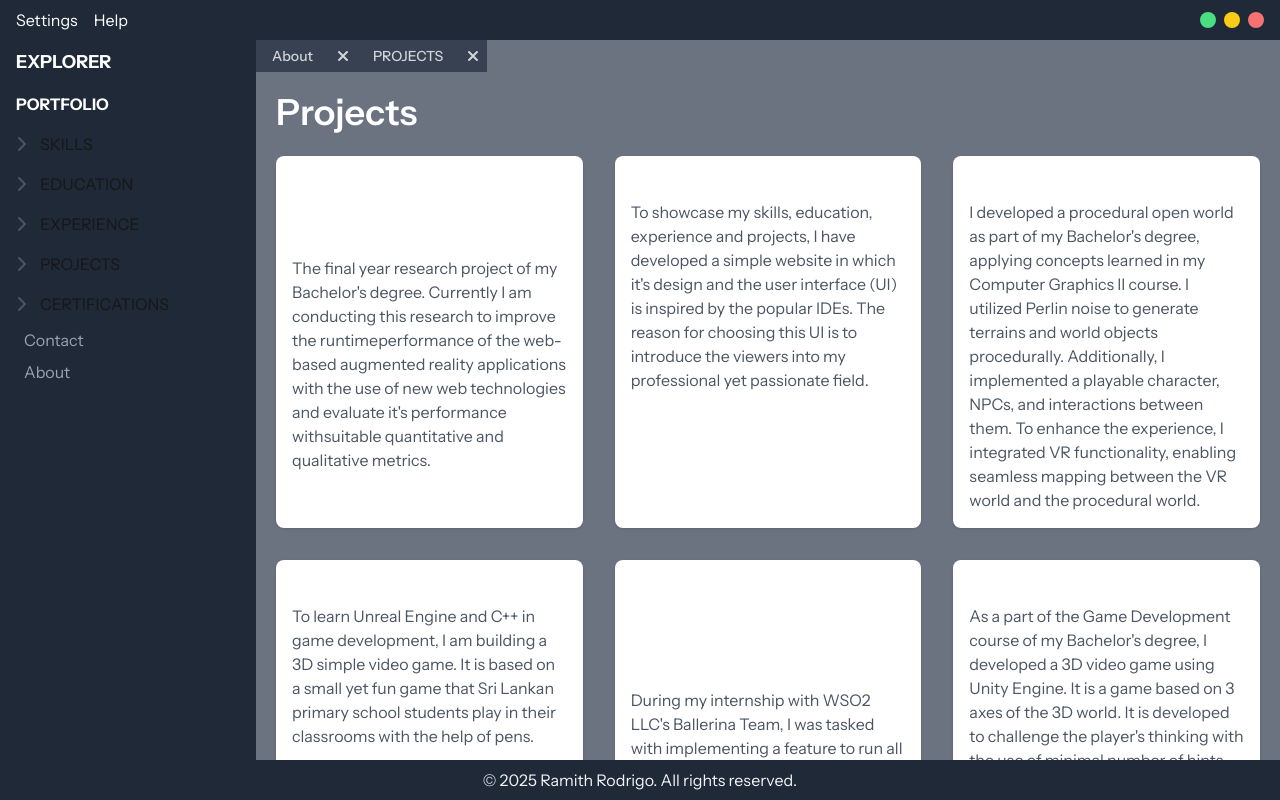
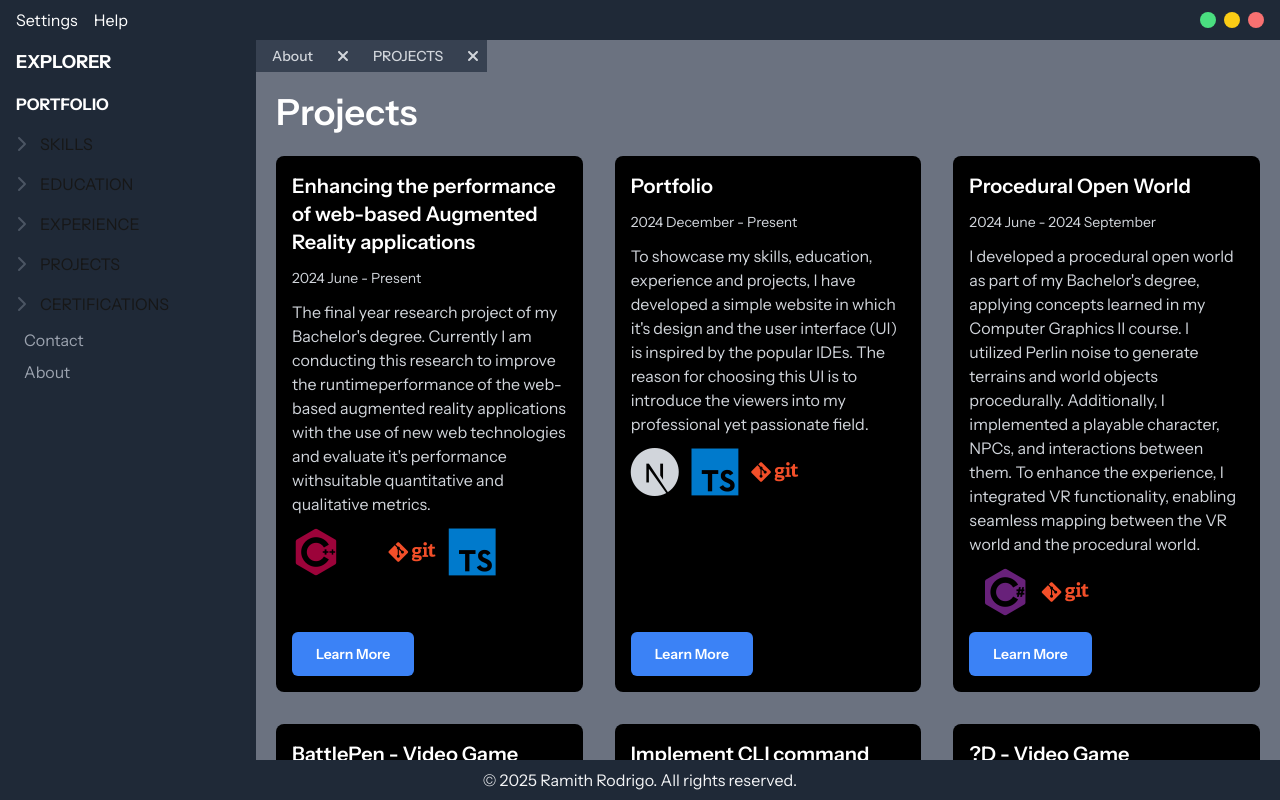
Before and after one commit to Ramith-D-Rodrigo/Portfolio, a Next.js app in the folder static-version/: page /projects in a window 1280 px wide. Built offline with nearby package versions, Linux system fonts and the light colour scheme.

Commit message:
Update ProjectCard.tsx

```diff
--- a/static-version/src/app/components/ProjectCard.tsx
+++ b/static-version/src/app/components/ProjectCard.tsx
@@ -1,13 +1,37 @@
+import { TechnologyWithCSSClass } from "../constants/icon-css";
+import EventButton from "./EventButton";
+
 interface ProjectCardProps {
     title: string;
     description: string;
+    techStack: TechnologyWithCSSClass[];
+    timePeriod: string;
 }
 
-export default function ProjectCard({ title, description }: ProjectCardProps) {
+export default function ProjectCard({ title, description, techStack, timePeriod }: ProjectCardProps) {
     return (
-        <div className="bg-white shadow rounded-lg p-4">
-        <h2 className="text-xl font-semibold">{title}</h2>
-        <p className="text-gray-600">{description}</p>
+        <div className="bg-black rounded-lg p-4 hover:scale-105 transition-transform duration-300 flex flex-col h-full">
+            {/* Main content area with title, description, and tech icons */}
+            <div className="flex-1">
+                <h2 className="text-xl font-semibold mb-3">{title}</h2>
+                {timePeriod && <p className="text-sm text-gray-300 mb-3">{timePeriod}</p>}
+
+                <p className="text-gray-300 text-m mb-3">{description}</p>
+
+                {/* Flex container for the icons */}
+                <div className="flex items-center space-x-3">
+                    {techStack.map((tech, index) => (
+                        <div key={index} className="flex items-center">
+                            <i className={`${tech.class} text-gray-300 text-5xl`} /> {/* Icon using Tailwind class */}
+                        </div>
+                    ))}
+                </div>
+            </div>
+
+            {/* EventButton at the bottom */}
+            <div className="mt-auto">
+                <EventButton navContent="Learn More" navLink="/" />
+            </div>
         </div>
     );
 }
```
